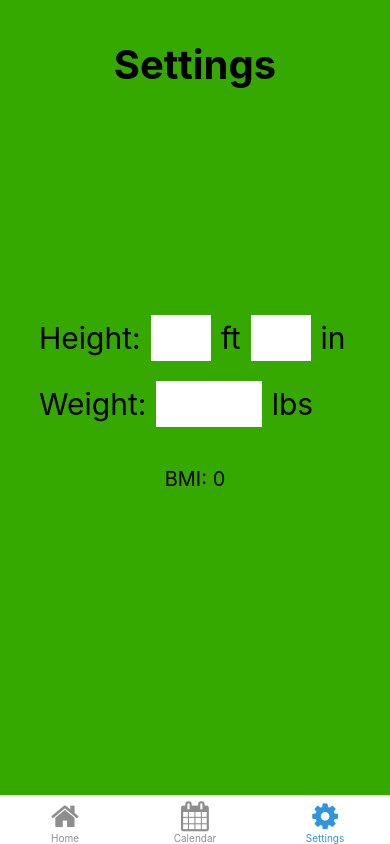
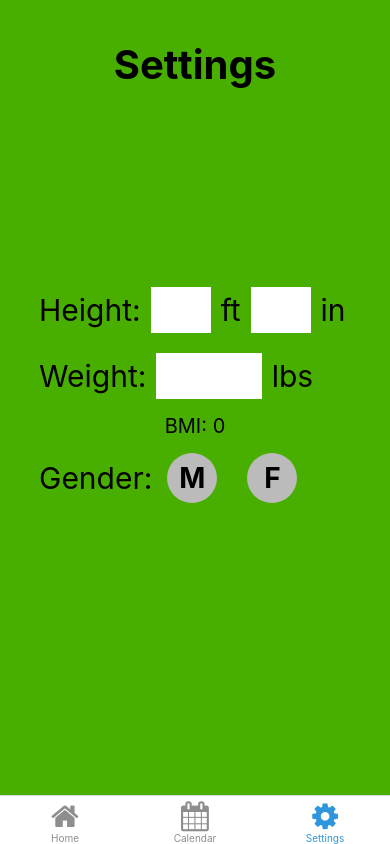
Before and after one commit to adbowles/vitaminDTracker, a React Native app in the folder app/: screen /Calendar in a window 390 px wide. Built offline with nearby package versions, Linux system fonts and the light colour scheme; what expo-linking would draw is missing.

Commit message:
Added Gender functionality
:eggplant: :sweat_drops:

```diff
--- a/app/constants/Colors.ts
+++ b/app/constants/Colors.ts
@@ -4,14 +4,14 @@ const tintColorDark = '#fff';
 export default {
   light: {
     text: '#000',
-    background: '#36A900',
+    background: '#48AF00',
     tint: tintColorLight,
     tabIconDefault: '#ccc',
     tabIconSelected: tintColorLight,
   },
   dark: {
     text: '#fff',
-    background: '#fffff',
+    background: '#161c20',
     tint: tintColorDark,
     tabIconDefault: '#ccc',
     tabIconSelected: tintColorDark,
--- a/app/screens/TabTwoScreen.tsx
+++ b/app/screens/TabTwoScreen.tsx
@@ -12,6 +12,8 @@ export default function TabTwoScreen() {
   const [feet, setFeet] = React.useState(null);
   const [weight, setWeight] = React.useState(null);
   const [BMI, setBMI] = React.useState(null);
+  const [Gender, setGender] = React.useState(null);
+
 
   const inchChanger = (inches) => {
     if (inches > 11) inches = '11';
@@ -68,10 +70,21 @@ export default function TabTwoScreen() {
           />
           <Text style={styles.inputLabel}>lbs</Text>
         </View>
+
         <Text style={styles.BMILabel}>BMI: {BMI ? BMI.toFixed(2) : 0}</Text>
+        <View style={styles.inputContainer}>
+          <Text style={styles.inputLabel}>Gender:</Text>
+          <Pressable style = {Gender == 'Male' ? styles.GenderIconactive: styles.GenderIcon} onPress={() => {setGender('Male');}}>
+            <Text style = {styles.GenderText}>M</Text>
+            </Pressable >
+            <Pressable style = {Gender == 'Female' ? styles.GenderIconactive: styles.GenderIcon} onPress = {() => {setGender('Female')}}>
+            <Text style = {styles.GenderText}>F</Text>
+            </Pressable >
+        </View>
       </View>
     </TouchableWithoutFeedback>
   );
+
 }
 
 const styles = StyleSheet.create({
@@ -115,7 +128,35 @@ const styles = StyleSheet.create({
     padding:5,
   },
   BMILabel: {
-    marginTop:30,
-    fontSize:20
+    marginTop:5,
+    fontSize:20,
+  },
+  GenderIcon: {
+    backgroundColor: '#BBBBBB',
+    display: 'flex',
+    margin: 15,
+    justifyContent: 'center',
+    alignItems: 'center',
+    marginTop: 15,
+    fontSize:20,
+    height: 50,
+    width: 50,
+    borderRadius: 30,
+  },
+  GenderText: {
+    fontSize: 28,
+    fontWeight: 'bold',
+  },
+  GenderIconactive: {
+    backgroundColor: '#68FF00',
+    display: 'flex',
+    margin: 15,
+    justifyContent: 'center',
+    alignItems: 'center',
+    marginTop: 15,
+    fontSize:20,
+    height: 50,
+    width: 50,
+    borderRadius: 30,
   }
 });
```
